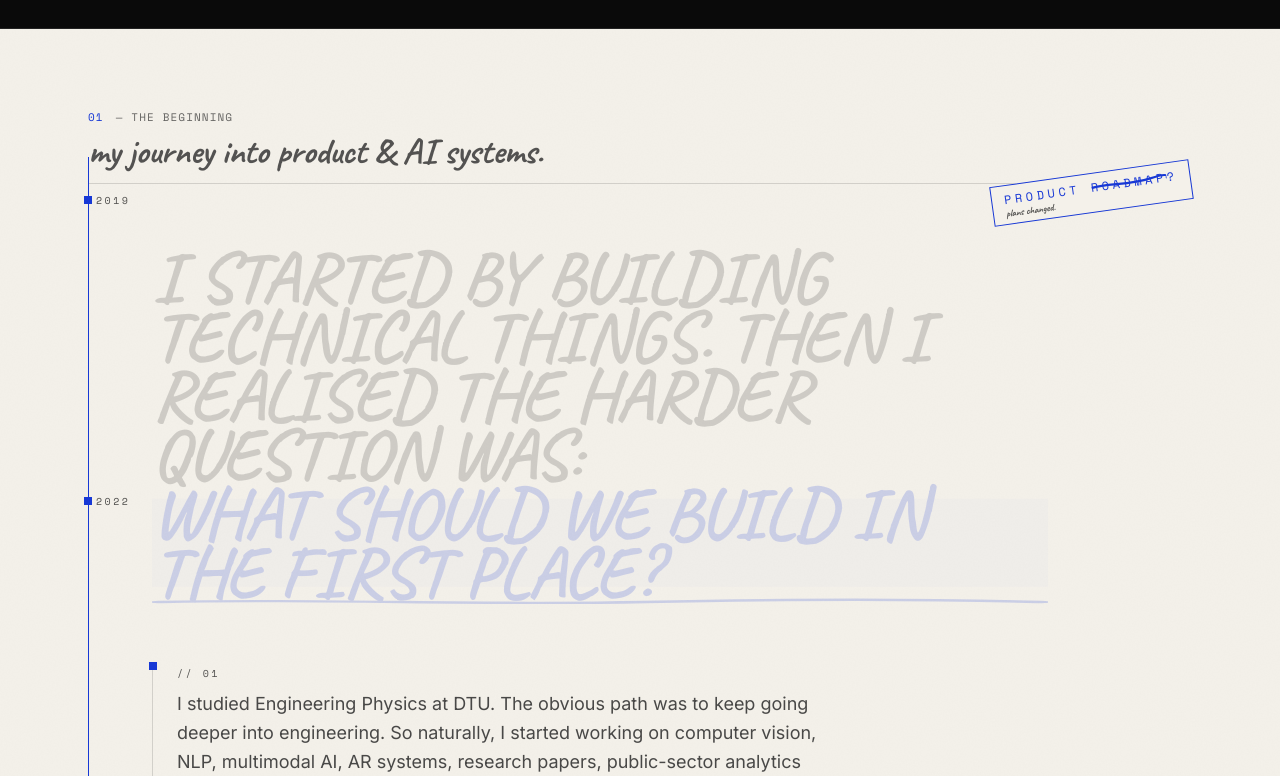
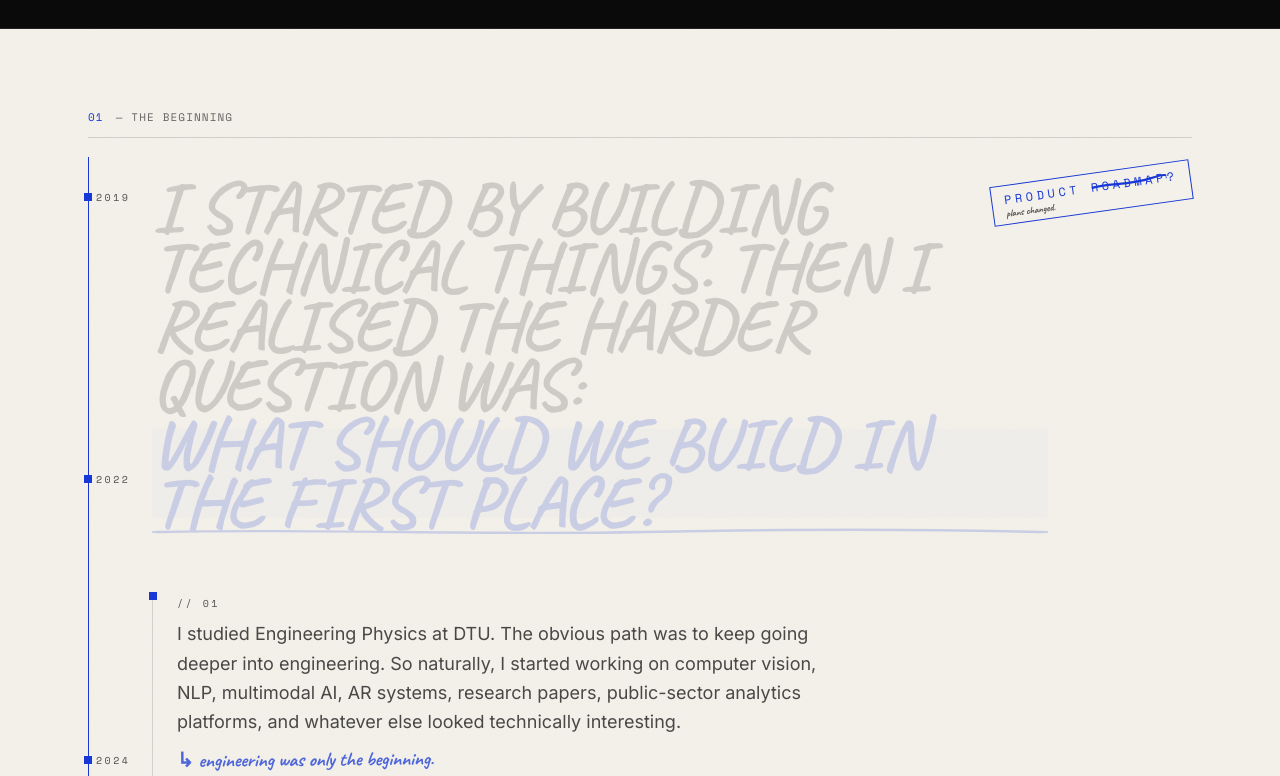
Before and after one commit to onalunchbreak/pankaj-gupta-portfolio, a Next.js app: page / in a window 1280 px wide. Shown: the part 1644-2420 px from the top of the page. Built offline with nearby package versions, Linux system fonts and the light colour scheme.

Commit message:
refactor(origin): remove beginning section subtitle and tighten layout spacing

```diff
--- a/src/components/sections/origin.tsx
+++ b/src/components/sections/origin.tsx
@@ -183,9 +183,9 @@ export default function Origin() {
         ref={contentRef}
         className="relative mx-auto w-full max-w-[1200px] px-5 pt-16 pb-10 sm:px-8 sm:pt-20 sm:pb-12 lg:px-12"
       >
-        {/* ---- Header: 01 — THE BEGINNING + subtitle ---- */}
+        {/* ---- Header: 01 — THE BEGINNING ---- */}
         <motion.div
-          className="mb-12 flex flex-col gap-3 border-b border-[#1a1a1a]/15 pb-4 sm:mb-16"
+          className="mb-8 flex flex-col gap-3 border-b border-[#1a1a1a]/15 pb-3 sm:mb-10"
           initial={{ opacity: 0, y: 14 }}
           whileInView={{ opacity: 1, y: 0 }}
           viewport={{ once: true, margin: "-10% 0px" }}
@@ -195,9 +195,6 @@ export default function Origin() {
             <span className="text-[#1738D5]">{ORIGIN.index}</span>
             <span className="text-[#2a2a2a]/70">— {ORIGIN.title}</span>
           </div>
-          <p className="hand-display text-3xl text-[#2a2a2a]/80 sm:text-4xl">
-            {ORIGIN.subtitle}
-          </p>
         </motion.div>
 
         {/* ---- Left vertical timeline rail (lg+) — hairline + blue fill ---- */}
--- a/src/lib/data.ts
+++ b/src/lib/data.ts
@@ -119,7 +119,6 @@ export const MARQUEE_ITEMS = [
 export const ORIGIN = {
   index: "01",
   title: "THE BEGINNING",
-  subtitle: "my journey into product & AI systems.",
   hero: "I STARTED BY BUILDING TECHNICAL THINGS. THEN I REALISED THE HARDER QUESTION WAS: WHAT SHOULD WE BUILD IN THE FIRST PLACE?",
   emphasis: "WHAT SHOULD WE BUILD IN THE FIRST PLACE?",
   paragraphs: [
```
